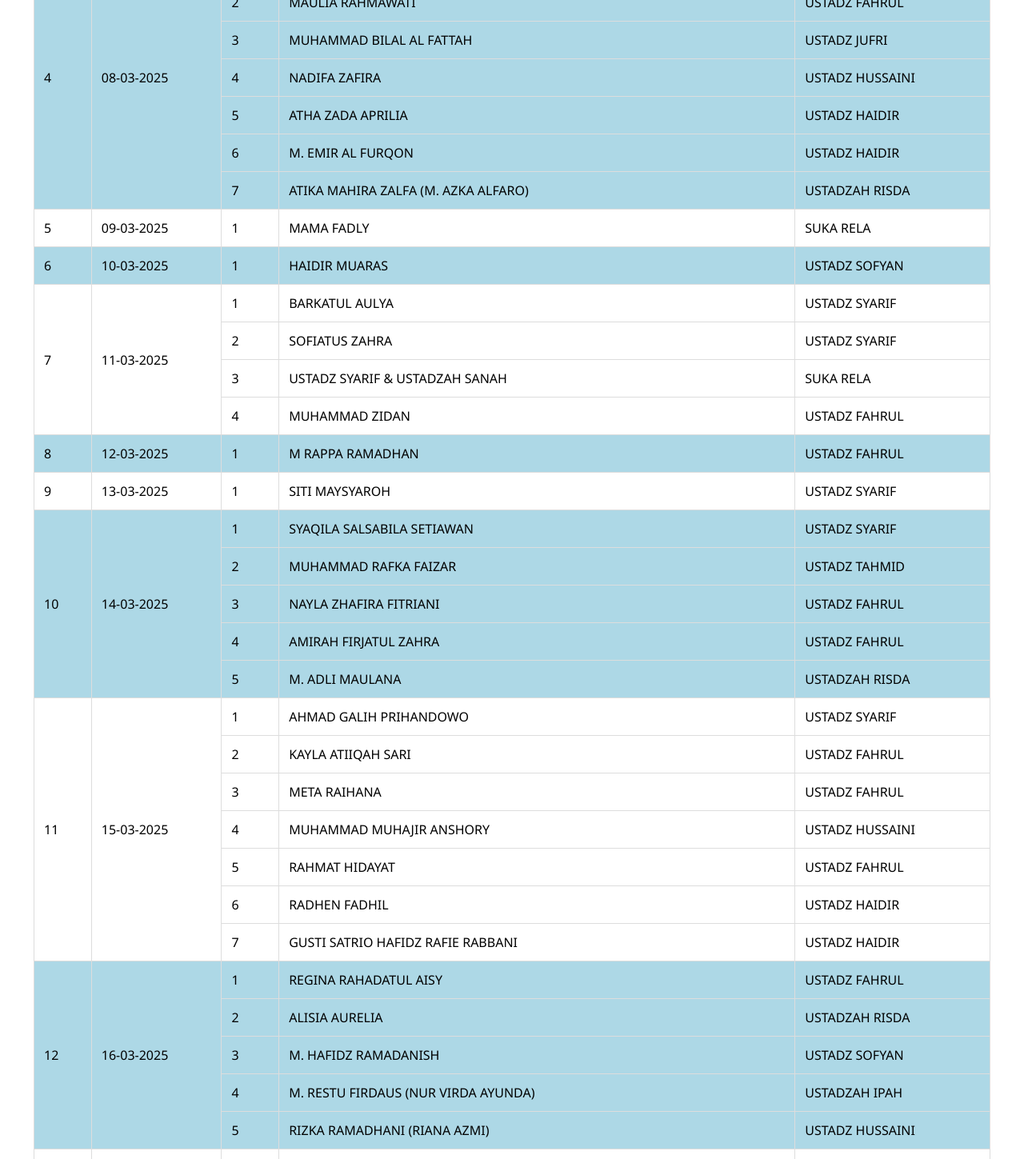
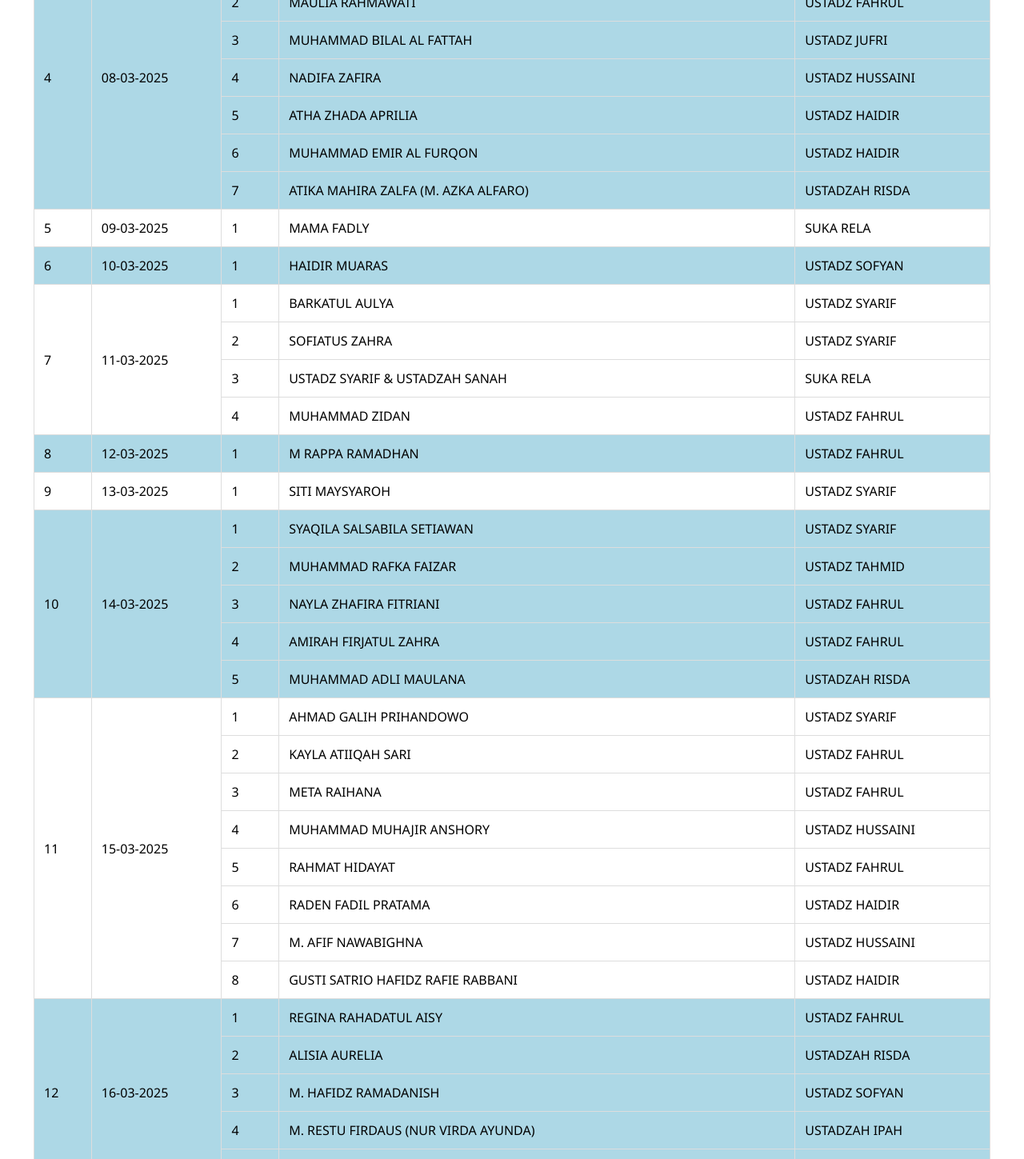
Before and after one commit to juniwardani/ramadhan, a plain HTML site: page jadwal.html in a window 1280 px wide. Shown: the part 980-2429 px from the top of the page at 80% size. Drawn offline with nearby package versions, Linux system fonts and the light colour scheme.

Commit message:
Update jadwal.html

```diff
--- a/jadwal.html
+++ b/jadwal.html
@@ -447,8 +447,8 @@
         { "santri": "MAULIA RAHMAWATI", "pembimbing": "USTADZ FAHRUL" },
         { "santri": "MUHAMMAD BILAL AL FATTAH", "pembimbing": "USTADZ JUFRI" },
         { "santri": "NADIFA ZAFIRA", "pembimbing": "USTADZ HUSSAINI" },
-        { "santri": "ATHA ZADA APRILIA", "pembimbing": "USTADZ HAIDIR" },
-        { "santri": "M. EMIR AL FURQON", "pembimbing": "USTADZ HAIDIR" },
+        { "santri": "ATHA ZHADA APRILIA", "pembimbing": "USTADZ HAIDIR" },
+        { "santri": "MUHAMMAD EMIR AL FURQON", "pembimbing": "USTADZ HAIDIR" },
         { "santri": "ATIKA MAHIRA ZALFA (M. AZKA ALFARO)", "pembimbing": "USTADZAH RISDA" }
     ],
     "09-03-2025": [
@@ -474,7 +474,7 @@
         { "santri": "MUHAMMAD RAFKA FAIZAR", "pembimbing": "USTADZ TAHMID" },
         { "santri": "NAYLA ZHAFIRA FITRIANI", "pembimbing": "USTADZ FAHRUL" },
         { "santri": "AMIRAH FIRJATUL ZAHRA", "pembimbing": "USTADZ FAHRUL" },
-        { "santri": "M. ADLI MAULANA", "pembimbing": "USTADZAH RISDA" }
+        { "santri": "MUHAMMAD ADLI MAULANA", "pembimbing": "USTADZAH RISDA" }
     ],
     "15-03-2025": [
         { "santri": "AHMAD GALIH PRIHANDOWO", "pembimbing": "USTADZ SYARIF" },
@@ -482,7 +482,8 @@
         { "santri": "META RAIHANA", "pembimbing": "USTADZ FAHRUL" },
         { "santri": "MUHAMMAD MUHAJIR ANSHORY", "pembimbing": "USTADZ HUSSAINI" },
         { "santri": "RAHMAT HIDAYAT", "pembimbing": "USTADZ FAHRUL" },
-        { "santri": "RADHEN FADHIL", "pembimbing": "USTADZ HAIDIR" },
+        { "santri": "RADEN FADIL PRATAMA", "pembimbing": "USTADZ HAIDIR" },
+        { "santri": "M. AFIF NAWABIGHNA", "pembimbing": "USTADZ HUSSAINI" },
         { "santri": "GUSTI SATRIO HAFIDZ RAFIE RABBANI", "pembimbing": "USTADZ HAIDIR" }
     ],
     "16-03-2025": [
```
